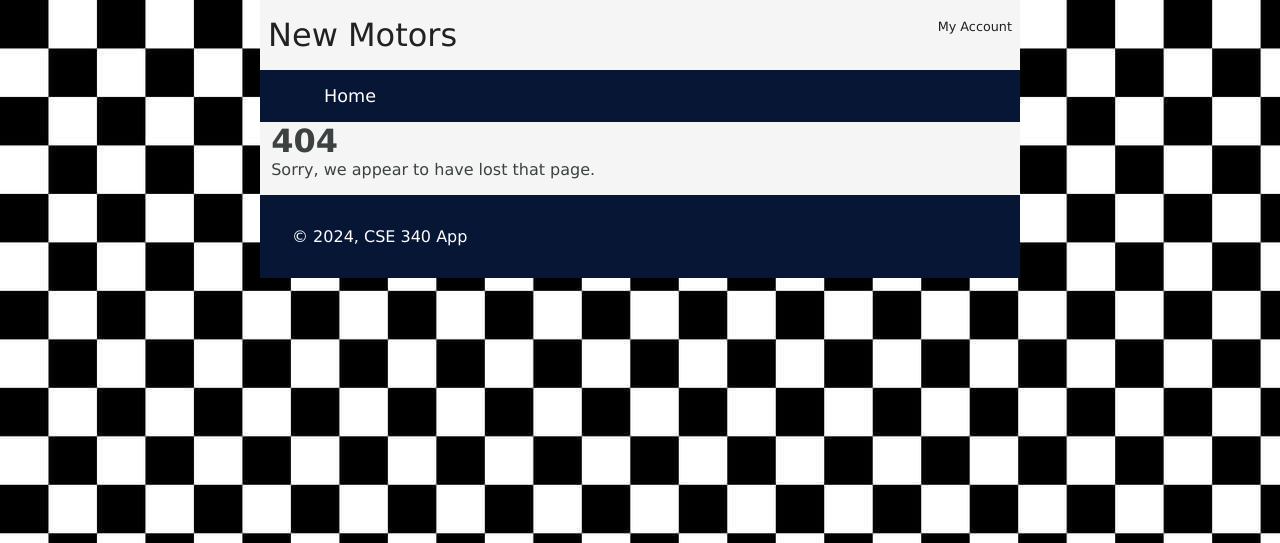
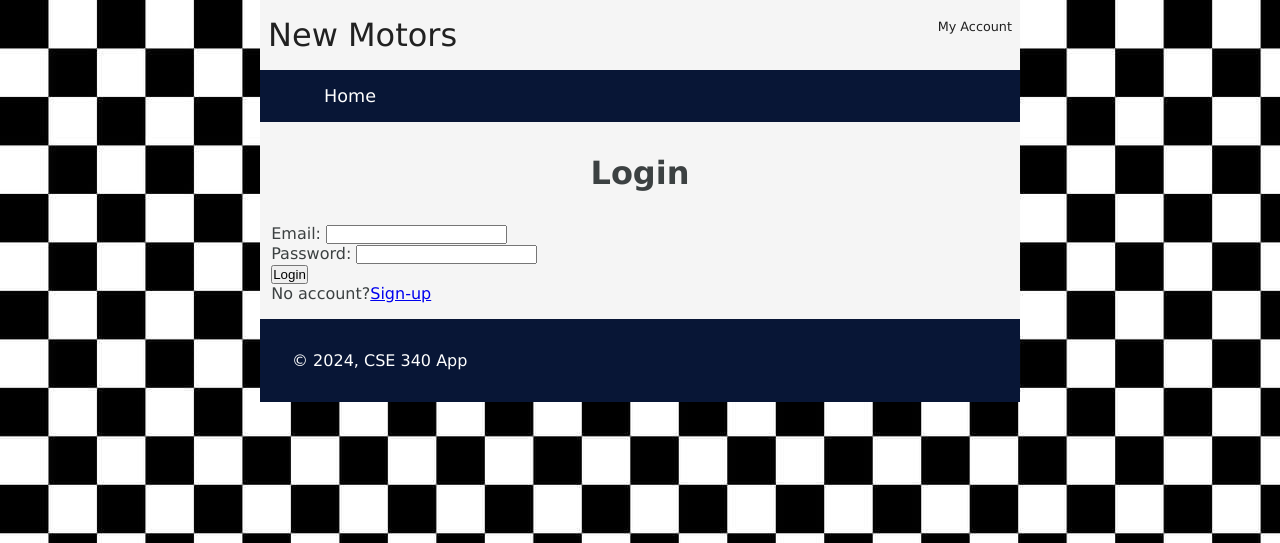
Before and after one commit to NdikumNdifor/cse340-node-project-2024, a Node server app: page /account/login in a window 1280 px wide. Shown: the top 543 px of the page. Run offline with Node 20, Linux system fonts and the light colour scheme; data that the repository does not hold is empty; some libraries are stand-ins or nearby versions.

Commit message:
Added Deliver login

```diff
--- /dev/null
+++ b/controllers/accountController.js
@@ -0,0 +1,37 @@
+const utilities = require("../utilities/")
+
+
+/* ****************************************
+*  Deliver login view
+* *************************************** */
+async function buildLogin(req, res, next) {
+    let nav = await utilities.getNav()
+    const loginForm = utilities.buildLoginForm()
+    res.render("account/login", {
+      title: "Login",
+      nav,
+      loginForm
+    })
+  }
+
+  module.exports = { buildLogin }
+
+
+
+
+
+
+
+/* ***************************
+ * Building the login controller function
+ * ************************** */
+// const accountCont = {}
+// accountCont.buildLogin = async function(req, res, next){
+//     let nav = await utilities.getNav()
+//     res.render("account/login", {
+//       title: "Login",
+//       nav,
+//     })
+// }
+
+// module.exports = accountCont
--- a/controllers/baseController.js
+++ b/controllers/baseController.js
@@ -3,6 +3,7 @@ const baseController = {}
 
 baseController.buildHome = async function(req, res){
   const nav = await utilities.getNav()
+  // req.flash("notice", "This is a flash message.")
   res.render("index", {title: "Home", nav})
 }
 
--- a/package.json
+++ b/package.json
@@ -10,10 +10,14 @@
   "author": "",
   "license": "ISC",
   "dependencies": {
+    "connect-flash": "^0.1.1",
+    "connect-pg-simple": "^9.0.1",
     "dotenv": "^16.0.3",
     "ejs": "^3.1.10",
     "express": "^4.18.2",
     "express-ejs-layouts": "^2.5.1",
+    "express-messages": "^1.0.1",
+    "express-session": "^1.18.0",
     "pg": "^8.8.0"
   },
   "devDependencies": {
--- a/public/css/styles.css
+++ b/public/css/styles.css
@@ -245,6 +245,12 @@ footer {
   font-weight: 600;
 }
 
+/********** STYLING FOR EXPRESS SESSION MESSAGE **************/
+.notice {
+  margin-top: 1rem;
+  font-size: 1.2rem;
+}
+
 
 @media (min-width: 500px){
   .main-grid {
--- a/server.js
+++ b/server.js
@@ -5,16 +5,43 @@
 /* ***********************
  * Require Statements
  *************************/
+
+/******** Adding seesions and acces to the database ************/
+const session = require("express-session")
+const pool = require('./database/')
+/************ Below is for express and others ***********/
 const express = require("express")
 const expressLayouts = require("express-ejs-layouts")
 const env = require("dotenv").config()
 const baseController = require("./controllers/baseController")
 const inventoryRoute = require("./routes/inventoryRoute")
 const itemDetailsRoute = require("./routes/itemDetailsRoute")
+const accountRoute = require("./routes/accountRoute")
 const utilities = require("./utilities/")
 const app = express()
 const static = require("./routes/static")
 
+
+/* ***********************
+ * Middleware for express sessions
+ * ************************/
+app.use(session({
+  store: new (require('connect-pg-simple')(session))({
+    createTableIfMissing: true,
+    pool,
+  }),
+  secret: process.env.SESSION_SECRET,
+  resave: true,
+  saveUninitialized: true,
+  name: 'sessionId',
+}))
+
+// Express Messages Middleware
+app.use(require('connect-flash')())
+app.use(function(req, res, next){
+  res.locals.messages = require('express-messages')(req, res)
+  next()
+})
 
 /* ***********************
  * View Engine and Template
@@ -39,6 +66,9 @@ app.use("/inv", inventoryRoute)
 
 // Item details routes
 app.use("/inv", itemDetailsRoute)
+
+// Account's routes
+app.use("/account", accountRoute)
 
 // File Not Found Route - must be last route in list
 app.use(async (req, res, next) => {
--- a/utilities/index.js
+++ b/utilities/index.js
@@ -83,6 +83,23 @@ Util.buildClassificationGrid = async function(data){
   return details
  }
 
+
+ Util.buildLoginForm = function(){
+  return `
+    <div class="form-container">
+      <form>
+          <label for="email">Email:</label>
+          <input type="email" id="email" name="email" required>
+          <br>
+          <label for="password">Password:</label>
+          <input type="password" id="password" name="password" required>
+          <br>
+          <button type="submit">Login</button>
+      </form>
+      <p>No account?<a href="#">Sign-up</a>
+    </div>`
+ }
+
  /* ****************************************
  * Middleware For Handling Errors
  * Wrap other function in this for
--- /dev/null
+++ b/views/account/login.ejs
@@ -0,0 +1,8 @@
+<% if (title) { %>
+    <h1 class="main-h"><%= title %></h1>
+    <%- messages() %>
+    <% } else {
+     res.redirect('/')
+    } %>
+
+<%- loginForm %>
--- a/views/index.ejs
+++ b/views/index.ejs
@@ -1,6 +1,7 @@
 <!-- <body>
     <main> -->
         <h2 class="main-h2">Welcome to CSE Motors!</h2>
+        <%- messages() %>
         <div class="hero-container">
             <picture>
                 <source media="(max-width: 500px)" srcset="/images/vehicles/delorean-tn.jpg" width="200" height="102">
```
Also changed, not shown: routes/accountRoute.js (added, +8 -0 lines).
